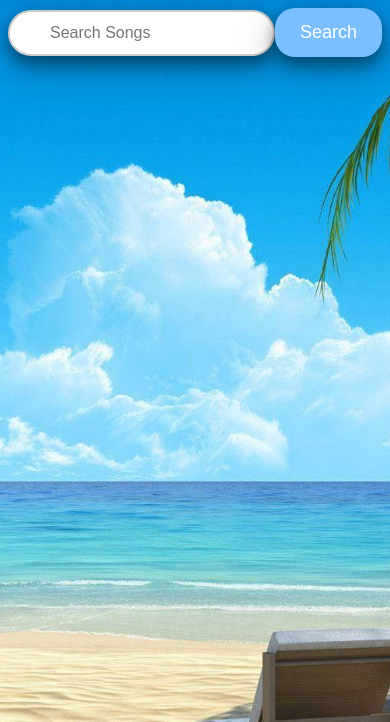
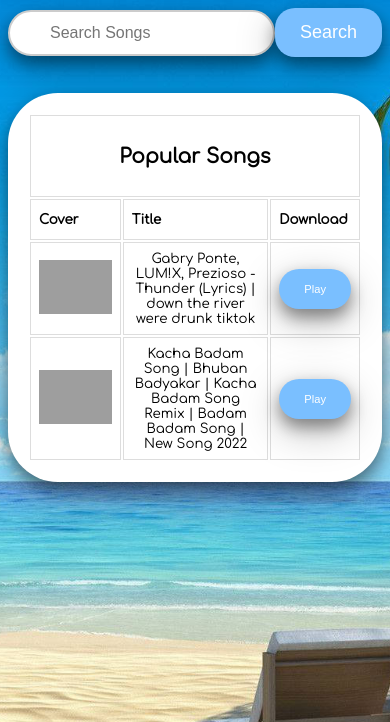
Before and after one commit to MrBitterpine/PirateIsland, a PHP site: page /music.html in a window 390 px wide. Shown: the top 722 px of the page. Run offline with PHP 8.4, Linux system fonts and the light colour scheme; grey boxes are pictures that could not be loaded.

Commit message:
Fix Bugs in music.html

```diff
--- a/music.html
+++ b/music.html
@@ -12,22 +12,32 @@
     <title>Music Player</title>
 </head>
 
-<body >
+<body>
     <div id="loader">
         <div></div>
     </div>
     <div style="display: flex;justify-content: center; align-items: center;">
-        <input type="text" id="search"
-            placeholder="Search Songs"> <button type="button" onclick="Search()" id="button">Search</button></div> <br>
+        <input type="text" id="search" placeholder="Search Songs"> <button type="button" onclick="Search()"
+            id="button">Search</button>
+    </div> <br>
     <br>
     <div class="tablepadding">
-        <div id="tablediv">
+        <div id="tablediv" style="display:flex">
             <table id="result">
+                <tr><th colspan="3" style="text-align:center;"><h2>Popular Songs</h2></th></tr>
                 <tr>
                     <th>Cover</th>
                     <th>Title</th>
                     <th>Download</th>
                 </tr>
+                <tr>
+                    <td><img src="https://vid.puffyan.us/vi/8v2kCTSE6Gg/mqdefault.jpg"></td>
+                    <td>Gabry Ponte, LUM!X, Prezioso - Thunder (Lyrics) | down the river were drunk tiktok</td>
+                    <td><button
+                            onclick="Download('8v2kCTSE6Gg','https://vid.puffyan.us/vi/8v2kCTSE6Gg/mqdefault.jpg','Gabry Ponte, LUM!X, Prezioso - Thunder (Lyrics) | down the river were drunk tiktok')">Play</button>
+                    </td>
+                </tr>
+                <tr><td><img src="https://vid.puffyan.us/vi/uiqrngFTX5k/mqdefault.jpg"></td><td>Kacha Badam Song | Bhuban Badyakar | Kacha Badam Song Remix | Badam Badam Song | New Song 2022</td><td><button onclick="Download('uiqrngFTX5k','https://vid.puffyan.us/vi/uiqrngFTX5k/mqdefault.jpg','Kacha Badam Song | Bhuban Badyakar | Kacha Badam Song Remix | Badam Badam Song | New Song 2022')">Play</button></td></tr>
             </table>
         </div>
     </div>
@@ -59,7 +69,7 @@
                     var tr = '<tr><td><img src="' + thumbnail + '"></td><td>' + title + '</td><td><button onclick="Download(\'' + id + '\',\'' + thumbnail + '\',\'' + title + '\')">Play</a></td></tr>';
                     table.innerHTML += tr;
                 });
-                document.getElementById("tablediv").style.display = "block";
+                //document.getElementById("tablediv").style.display = "block";
             });
         }
 
--- a/styles/table.css
+++ b/styles/table.css
@@ -62,9 +62,13 @@
     border: 1px solid #ddd;
     padding: 8px;
 }
+#result td img{
+    width: 100%;
+}
 
 #result tr {
     background-color: transparent;
+    font-size: large;
 }
 
 #result th {
@@ -137,3 +141,29 @@ a:hover,
             background-color: #99cdfd;
 
         }
+@media screen and (max-width: 700px) {
+    #thumb{
+        display: none;
+    }
+    #player {
+        height: 20%;
+    }
+}
+@media screen and (max-width: 600px) {
+    #result tr {
+        font-size: small;
+    }
+    #result tr button{
+        font-size: small;
+    }
+
+}
+@media screen and (max-width: 500px) {
+    #result tr {
+        font-size:smaller;
+    }
+    #result tr button{
+        font-size: smaller;
+    }
+
+}
```
